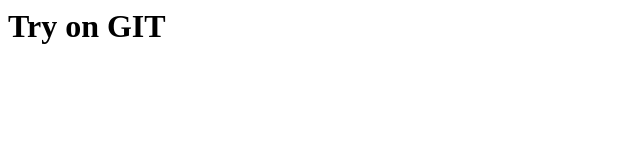
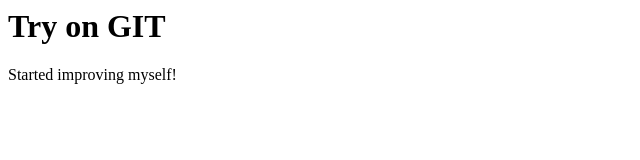
Before and after one commit to gmbasava/firstgitrepo, a plain HTML site: page firstgitrepo/index.html in a window 1280 px wide. Shown: the whole page, without its empty margins (0-640 px from the left). Drawn offline with Linux system fonts and the light colour scheme.

Commit message:
modified version in branch

```diff
--- a/firstgitrepo/index.html
+++ b/firstgitrepo/index.html
@@ -2,5 +2,5 @@
 
 <h1>Try on GIT</h1>
 <body></body>
-
+Started improving myself!
 </html>
```
